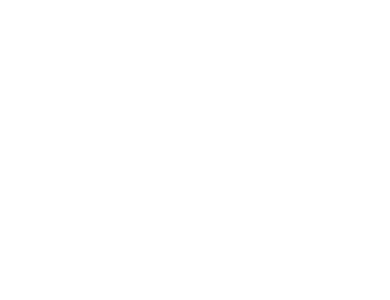
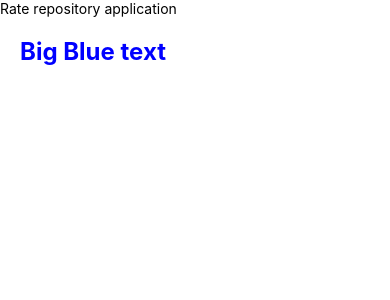
Before and after one commit to freewebsolution/react_native_intermedio, a React Native app: screen / in a window 390 px wide. Shown: the top 300 px of the page. Built offline with nearby package versions, Linux system fonts and the light colour scheme.

Commit message:
Lo stile

```diff
--- /dev/null
+++ b/src/components/BigBlueText.jsx
@@ -0,0 +1,23 @@
+import {Text, View, StyleSheet}from 'react-native';
+
+const styles = StyleSheet.create({
+    container: {
+        padding: 20,
+    },
+    text: {
+        color: 'blue',
+        fontSize: 24,
+        fontWeight: '700',
+    },
+});
+const BigBlueText =() => {
+    return(
+        <View style={styles.container}>
+            <Text style={styles.text}>
+                Big Blue text
+            </Text>
+        </View>
+
+    );
+}
+export default BigBlueText;
--- a/src/components/Main.jsx
+++ b/src/components/Main.jsx
@@ -1,7 +1,8 @@
 import Constants from 'expo-constants';
 import { Text,StyleSheet,View } from 'react-native';
+import BigBlueText from './BigBlueText';
 
-const styles = StyleSheet({
+const styles = StyleSheet.create({
     container: {
         marginTop:Constants.statusBarHeight,
         flexGrow: 1,
@@ -9,8 +10,12 @@
     }
 });
 const Main =() => {
-    <View style={styles.container}>
+    return(
+         <View style={styles.container}>
         <Text>Rate repository application</Text>
+        <BigBlueText/>
     </View>
+    )
+
 }
 export default Main;
```
